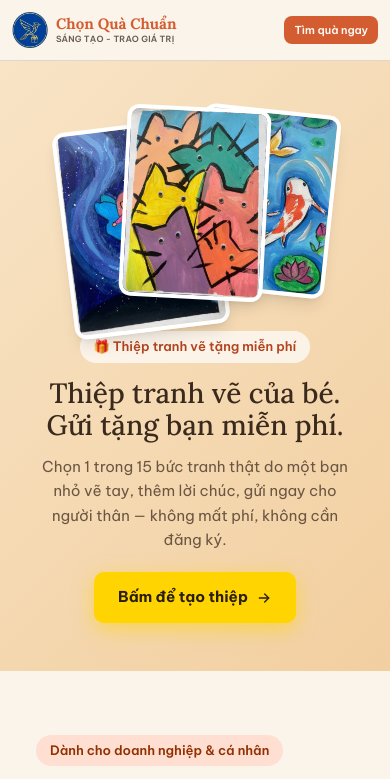
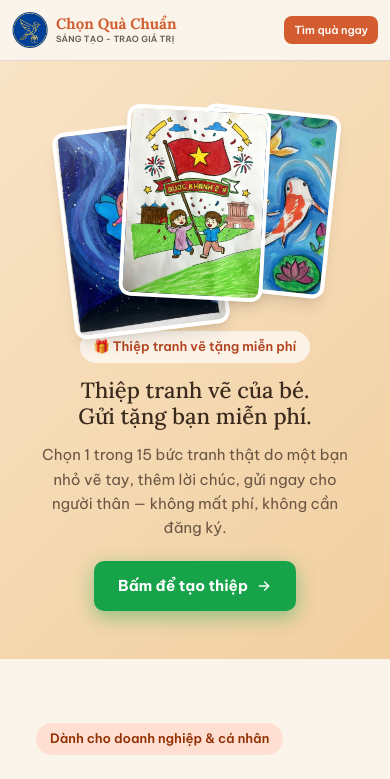
Before and after one commit to nguyenkhanhvinaco-coder/chonquachuan-web, a Next.js app: page / in a window 390 px wide. Shown: the top 779 px of the page. Built offline with nearby package versions, Linux system fonts and the light colour scheme; no server answers; the database is empty.

Commit message:
Doi anh trung tam sang Quoc Khanh (kip ngay le), giam co chu tieu de tren mobile, doi nut CTA sang xanh la cho noi bat hon nen cam

```diff
--- a/app/page.tsx
+++ b/app/page.tsx
@@ -27,7 +27,7 @@ export default async function HomePage() {
             >
               🎁 Thiệp tranh vẽ tặng miễn phí
             </span>
-            <h2 className="font-serif text-[28px] md:text-[36px] leading-[1.15]" style={{ color: "#3A2A1D" }}>
+            <h2 className="font-serif text-[22px] md:text-[36px] leading-[1.2]" style={{ color: "#3A2A1D" }}>
               Thiệp tranh vẽ của bé.
               <br />
               Gửi tặng bạn miễn phí.
@@ -38,10 +38,10 @@ export default async function HomePage() {
             </p>
             <span
               className="inline-flex items-center gap-2 w-fit rounded-[10px] px-6 py-3.5 text-[15px] font-bold mt-1.5"
-              style={{ background: "#FFD400", color: "#2A1F0F", boxShadow: "0 6px 20px rgba(255,212,0,0.55)" }}
+              style={{ background: "#16A34A", color: "#FFFFFF", boxShadow: "0 6px 20px rgba(22,163,74,0.45)" }}
             >
               Bấm để tạo thiệp
-              <ArrowRightIcon size={16} color="#2A1F0F" />
+              <ArrowRightIcon size={16} color="#FFFFFF" />
             </span>
           </div>
           <div className="relative w-full max-w-[300px] h-[190px] md:h-[240px] md:max-w-[340px] shrink-0">
@@ -52,7 +52,7 @@ export default async function HomePage() {
               <Image src="/trung-thu/ca-koi.jpg" alt="Tranh Cá Koi May Mắn" fill sizes="180px" className="object-cover" />
             </div>
             <div className="absolute left-[26%] bottom-0 w-[48%] aspect-[3/4] rotate-[3deg] rounded-xl overflow-hidden border-4 border-white shadow-lg">
-              <Image src="/trung-thu/dan-meo.jpg" alt="Tranh Đàn Mèo Quây Quần" fill sizes="190px" className="object-cover" />
+              <Image src="/trung-thu/quoc-khanh.jpg" alt="Tranh Diễu Hành Mừng Quốc Khánh" fill sizes="190px" className="object-cover" />
             </div>
           </div>
         </Link>
```
